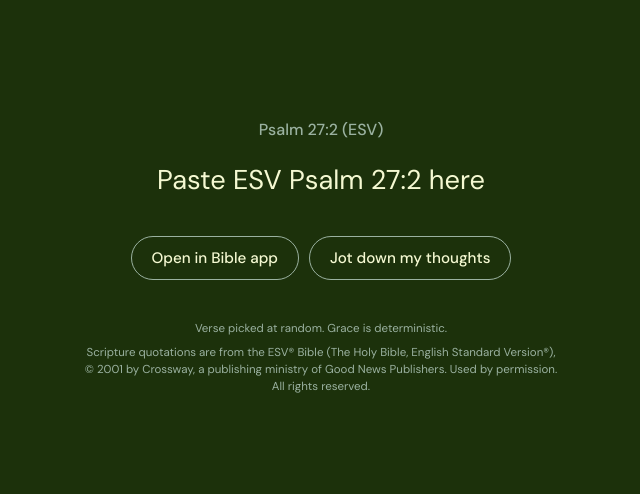
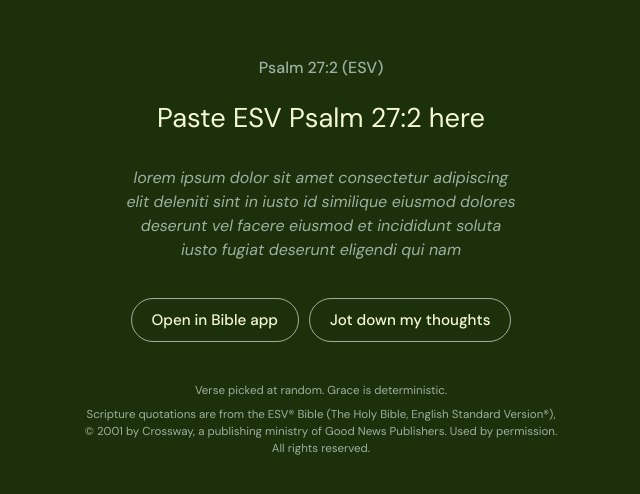
Before and after one commit to pufftofu/33, a plain HTML site: page index.html in a window 1280 px wide. Shown: the part 144-638 px from the top of the page, without its empty margins (319-959 px from the left). Drawn offline with Linux system fonts and the light colour scheme.

Commit message:
Add placeholder notes to Psalm 27 verses
Updated verses in Psalm 27 with placeholder text for notes.

```diff
--- a/index.html
+++ b/index.html
@@ -115,13 +115,13 @@
     const CHAPTER = 27;
 
     const VERSES = [
-      { v: 1,  text: "Paste ESV Psalm 27:1 here", note: "" },
-      { v: 2,  text: "Paste ESV Psalm 27:2 here", note: "" },
-      { v: 3,  text: "Paste ESV Psalm 27:3 here", note: "" },
-      { v: 4,  text: "Paste ESV Psalm 27:4 here", note: "" },
-      { v: 5,  text: "Paste ESV Psalm 27:5 here", note: "" },
-      { v: 6,  text: "Paste ESV Psalm 27:6 here", note: "" },
-      { v: 7,  text: "Paste ESV Psalm 27:7 here", note: "" },
+      { v: 1,  text: "Paste ESV Psalm 27:1 here", note: "lorem ipsum dolor sit amet consectetur adipiscing elit deleniti sint in iusto id similique eiusmod dolores deserunt vel facere eiusmod et incididunt soluta iusto fugiat deserunt eligendi qui nam" },
+      { v: 2,  text: "Paste ESV Psalm 27:2 here", note: "lorem ipsum dolor sit amet consectetur adipiscing elit deleniti sint in iusto id similique eiusmod dolores deserunt vel facere eiusmod et incididunt soluta iusto fugiat deserunt eligendi qui nam " },
+      { v: 3,  text: "Paste ESV Psalm 27:3 here", note: "lorem ipsum dolor sit amet consectetur adipiscing elit deleniti sint in iusto id similique eiusmod dolores deserunt vel facere eiusmod et incididunt soluta iusto fugiat deserunt eligendi qui nam " },
+      { v: 4,  text: "Paste ESV Psalm 27:4 here", note: "lorem ipsum dolor sit amet consectetur adipiscing elit deleniti sint in iusto id similique eiusmod dolores deserunt vel facere eiusmod et incididunt soluta iusto fugiat deserunt eligendi qui nam " },
+      { v: 5,  text: "Paste ESV Psalm 27:5 here", note: "lorem ipsum dolor sit amet consectetur adipiscing elit deleniti sint in iusto id similique eiusmod dolores deserunt vel facere eiusmod et incididunt soluta iusto fugiat deserunt eligendi qui nam " },
+      { v: 6,  text: "Paste ESV Psalm 27:6 here", note: "lorem ipsum dolor sit amet consectetur adipiscing elit deleniti sint in iusto id similique eiusmod dolores deserunt vel facere eiusmod et incididunt soluta iusto fugiat deserunt eligendi qui nam " },
+      { v: 7,  text: "Paste ESV Psalm 27:7 here", note: "lorem ipsum dolor sit amet consectetur adipiscing elit deleniti sint in iusto id similique eiusmod dolores deserunt vel facere eiusmod et incididunt soluta iusto fugiat deserunt eligendi qui nam " },
       { v: 8,  text: "Paste ESV Psalm 27:8 here", note: "" },
       { v: 9,  text: "Paste ESV Psalm 27:9 here", note: "" },
       { v: 10, text: "Paste ESV Psalm 27:10 here", note: "" },
```
